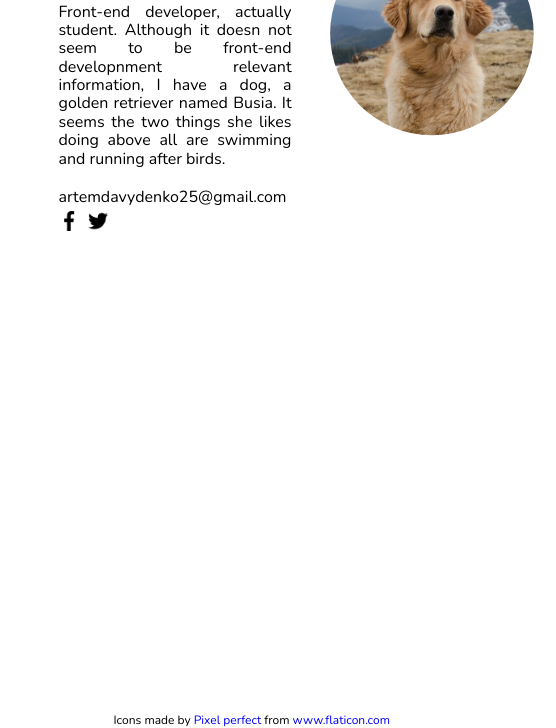
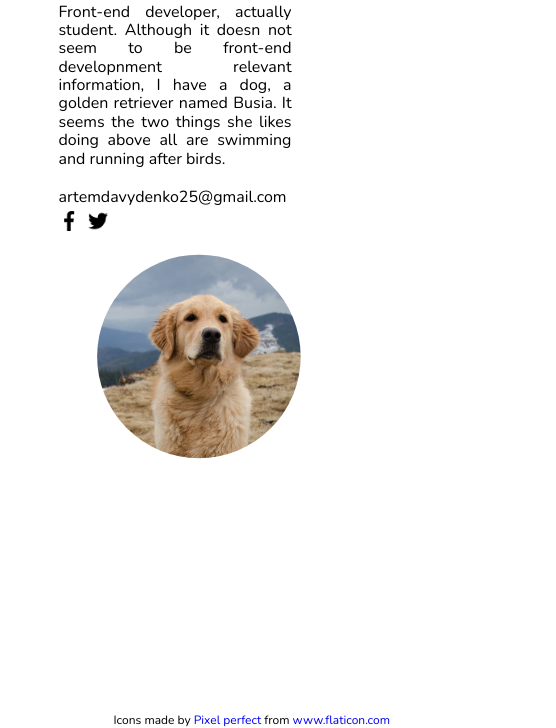
Before and after one commit to ArtemD25/ArtemD25.github.io, a plain HTML site: page index.html in a window 390 px wide. Shown: the part 116-844 px from the top of the page, 556 px wide, since content can reach past the window. Drawn offline with nearby package versions, Linux system fonts and the light colour scheme.

Commit message:
Improved responsivity of the web site

```diff
--- a/css/main-style.css
+++ b/css/main-style.css
@@ -21,7 +21,17 @@ img {
   padding: 10px 20px;
 
   display:flex;
+  align-items: felx-start;
+}
 
+@media (max-width:600px) {
+  .card {
+    flex-wrap: wrap;
+  }
+}
+
+.text-wrapper {
+  flex-basis: 70%;
 }
 
 .card_name {
@@ -42,8 +52,9 @@ img {
   max-width: 400px;
   max-height: 400px;
 
+  flex-basis: 30%;
+
   clip-path: circle(30% at 53% 30%);
-
   transition: transform var(--transition_properties);
 }
 
```
